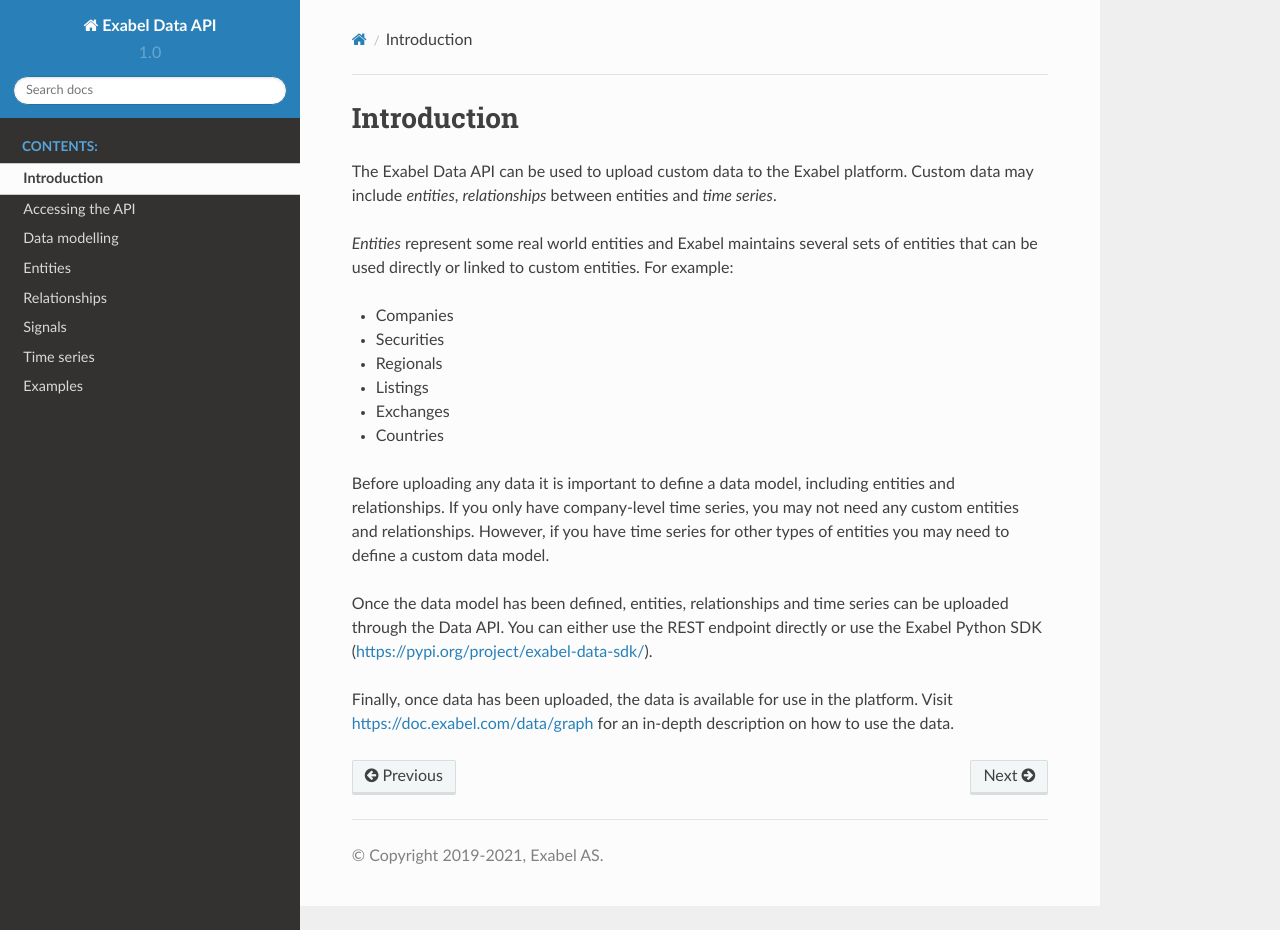
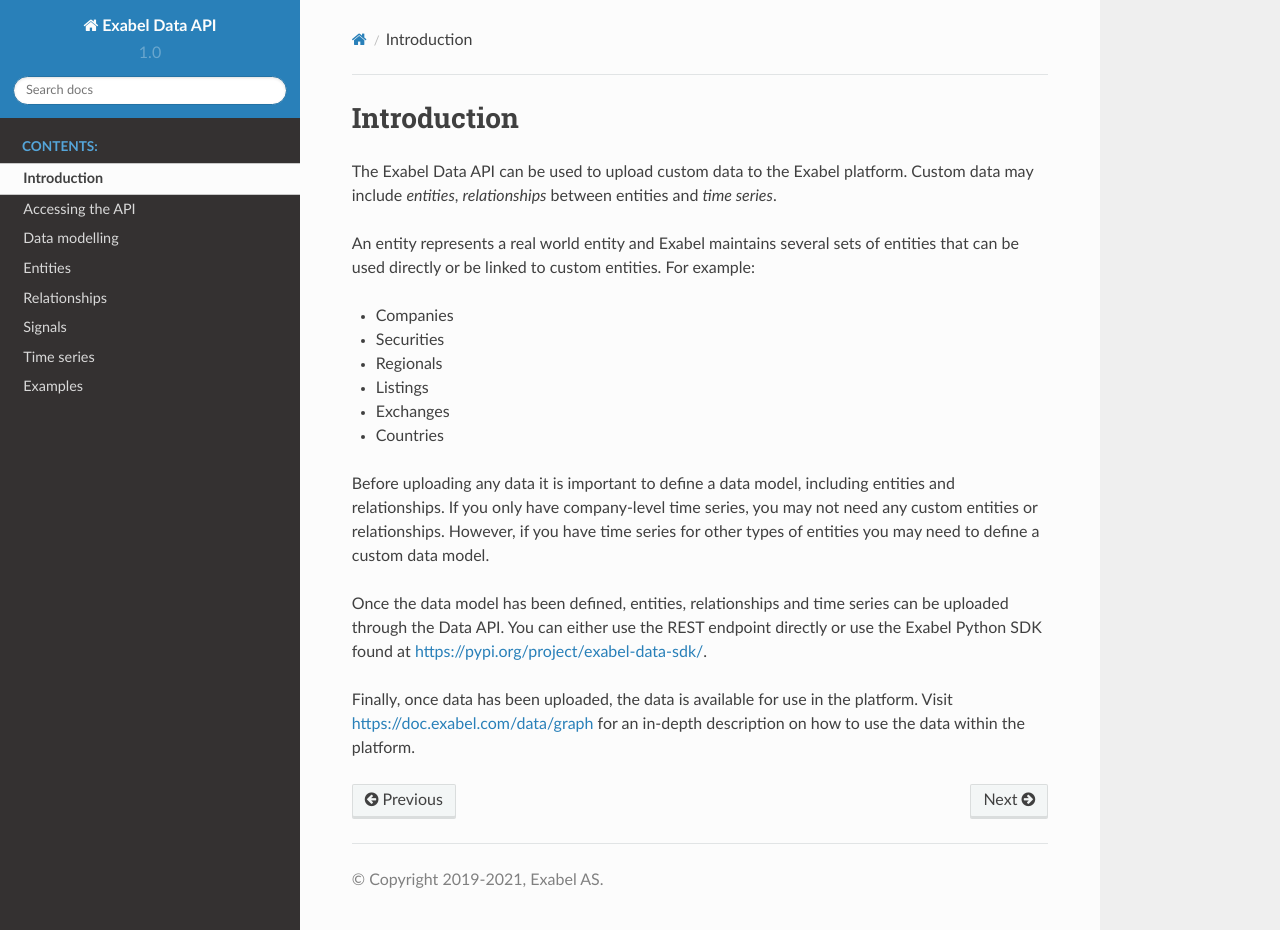
Before and after one commit to Exabel/api, a Sphinx documentation site: the page built from exabel/api/data/doc/introduction.rst, in a window 1280 px wide and 930 px high. Built offline with Sphinx 7.4.7 and the Read the Docs theme 2.0.0, drawn with Linux system fonts in a browser that asks for light colours; formulas are drawn with MathJax 3.

Commit message:
fix typo

```diff
--- a/exabel/api/data/doc/introduction.rst
+++ b/exabel/api/data/doc/introduction.rst
@@ -5,8 +5,8 @@
 The Exabel Data API can be used to upload custom data to the Exabel platform. Custom data may include *entities*,
 *relationships* between entities and *time series*.
 
-*Entities* represent some real world entities and Exabel maintains several sets of
-entities that can be used directly or linked to custom entities. For example:
+An entity represents a real world entity and Exabel maintains several sets of
+entities that can be used directly or be linked to custom entities. For example:
 
 * Companies
 * Securities
@@ -16,11 +16,12 @@
 * Countries
 
 Before uploading any data it is important to define a data model, including entities and relationships. If you only
-have company-level time series, you may not need any custom entities and relationships. However, if you have time
+have company-level time series, you may not need any custom entities or relationships. However, if you have time
 series for other types of entities you may need to define a custom data model.
 
 Once the data model has been defined, entities, relationships and time series can be uploaded through the Data API.
-You can either use the REST endpoint directly or use the Exabel Python SDK (https://pypi.org/project/exabel-data-sdk/).
+You can either use the REST endpoint directly or use the Exabel Python SDK found at
+https://pypi.org/project/exabel-data-sdk/.
 
 Finally, once data has been uploaded, the data is available for use in the platform.
-Visit https://doc.exabel.com/data/graph for an in-depth description on how to use the data.
+Visit https://doc.exabel.com/data/graph for an in-depth description on how to use the data within the platform.
```
